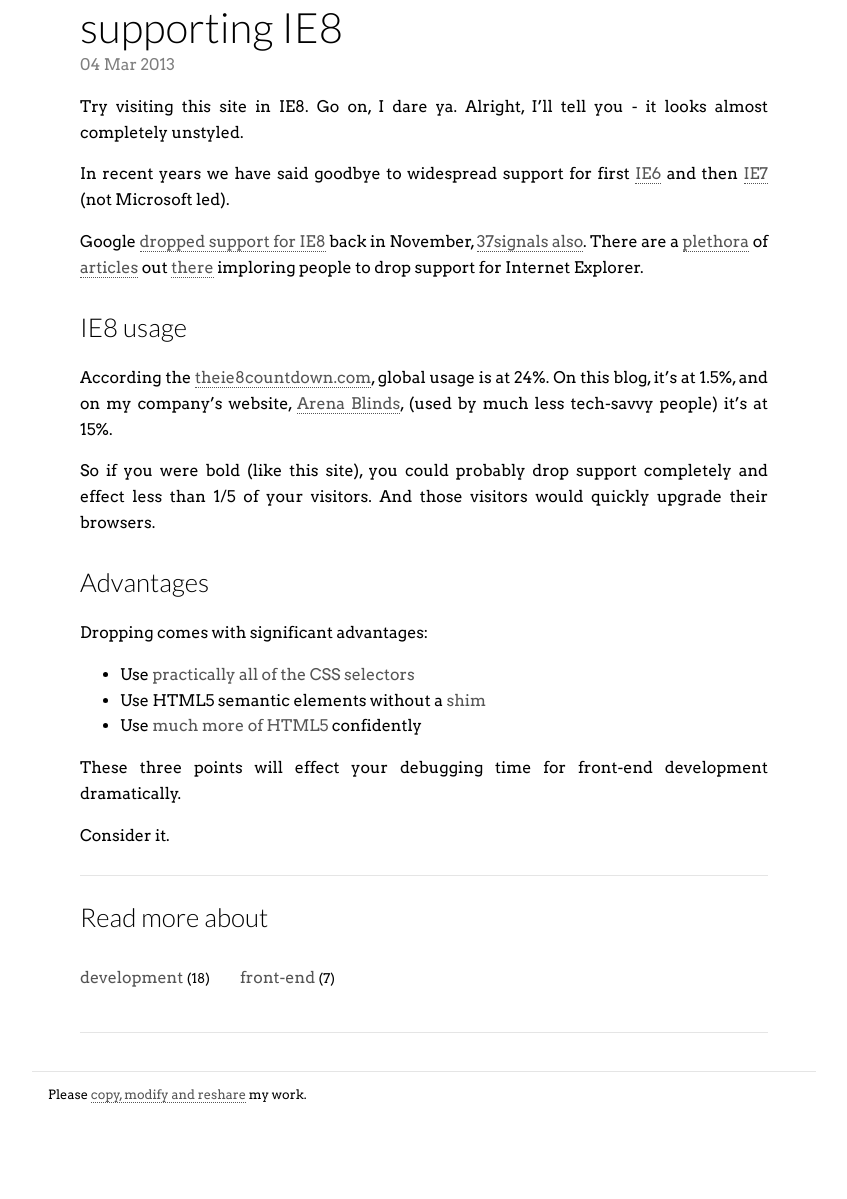
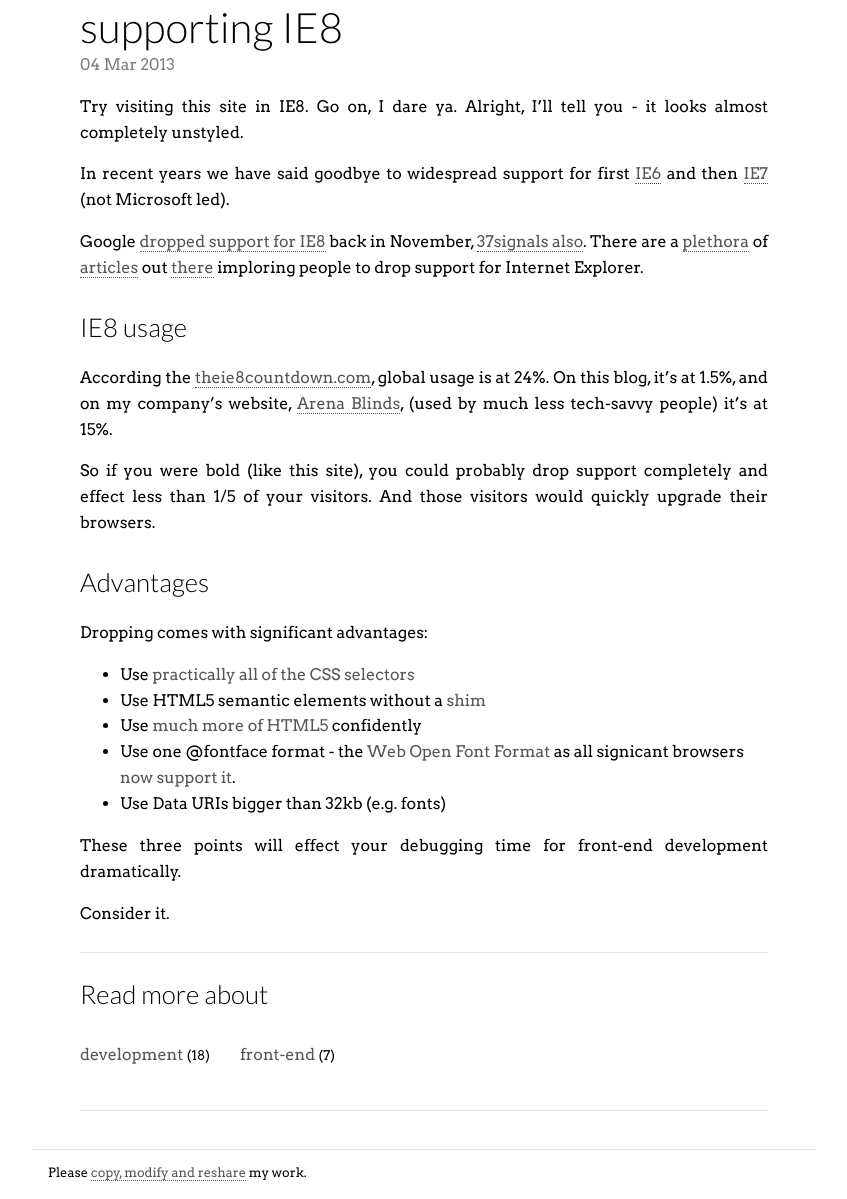
Before and after one commit to nottrobin/robinwinslow.uk, a Jekyll site: the page built from _posts/2013-03-04-time-to-say-goodbye-to-ie8.md, in a window 1280 px wide, cut to the strip 153-1352 px from the top of the page. Shown: the whole strip, without its empty margins (216-1063 px from the left). Built offline with Jekyll 4.4.1, drawn with Linux system fonts in a browser that asks for light colours; Markdown is read by kramdown in place of the engine named in the settings; comment, search, counter and statistics services are not loaded; before the commit the page ends 1275 px from its top, so only the background shows below that.

Commit message:
Add to IE8 post - more points

```diff
--- a/_posts/2013-03-04-time-to-say-goodbye-to-ie8.md
+++ b/_posts/2013-03-04-time-to-say-goodbye-to-ie8.md
@@ -34,6 +34,9 @@ Dropping comes with significant advantages:
  - Use [practically all of the CSS selectors](http://kimblim.dk/css-tests/selectors/)
  - Use HTML5 semantic elements without a [shim](https://code.google.com/p/html5shim/)
  - Use [much more of HTML5](http://people.mozilla.com/~prouget/ie9/) confidently
+ - Use one @fontface format - the [Web Open Font Format](http://en.wikipedia.org/wiki/Woff)
+   as all signicant browsers [now support it](http://caniuse.com/#search=woff).
+ - Use Data URIs bigger than 32kb (e.g. fonts)
 
 These three points will effect your debugging time for front-end development dramatically.
 
```
